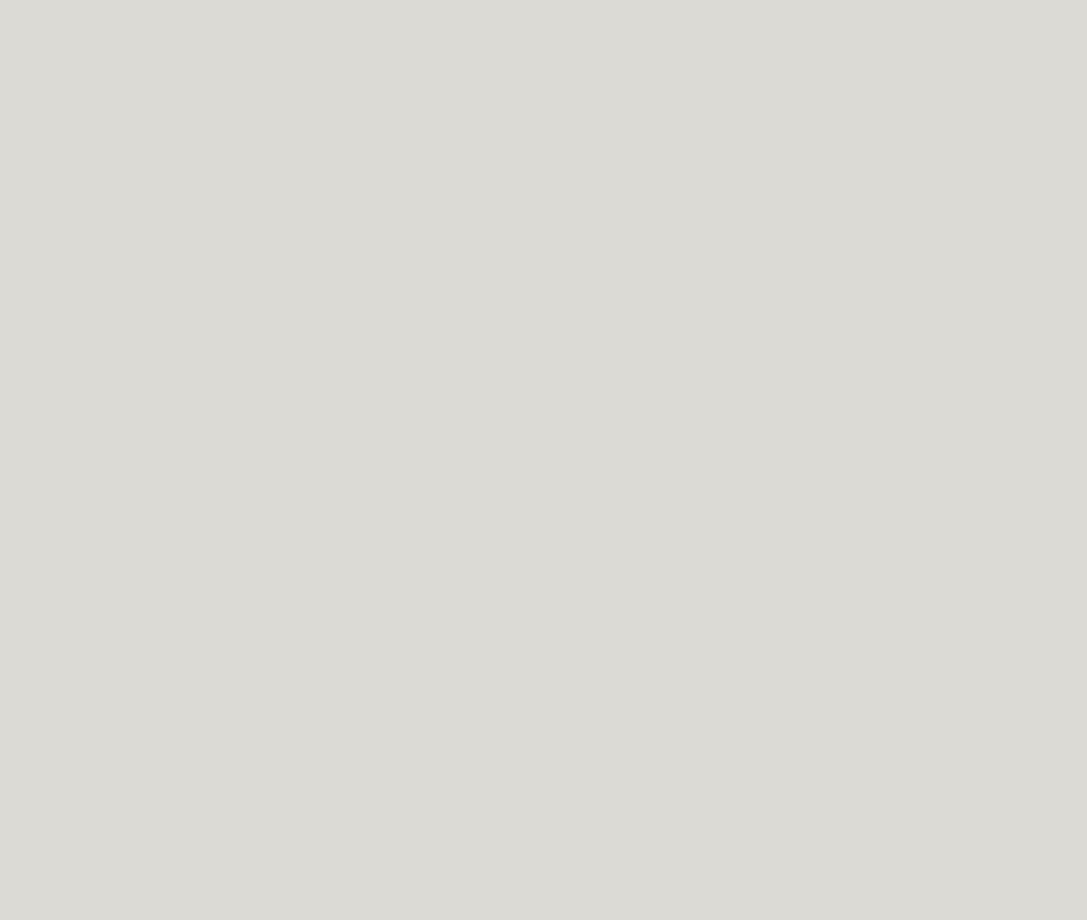
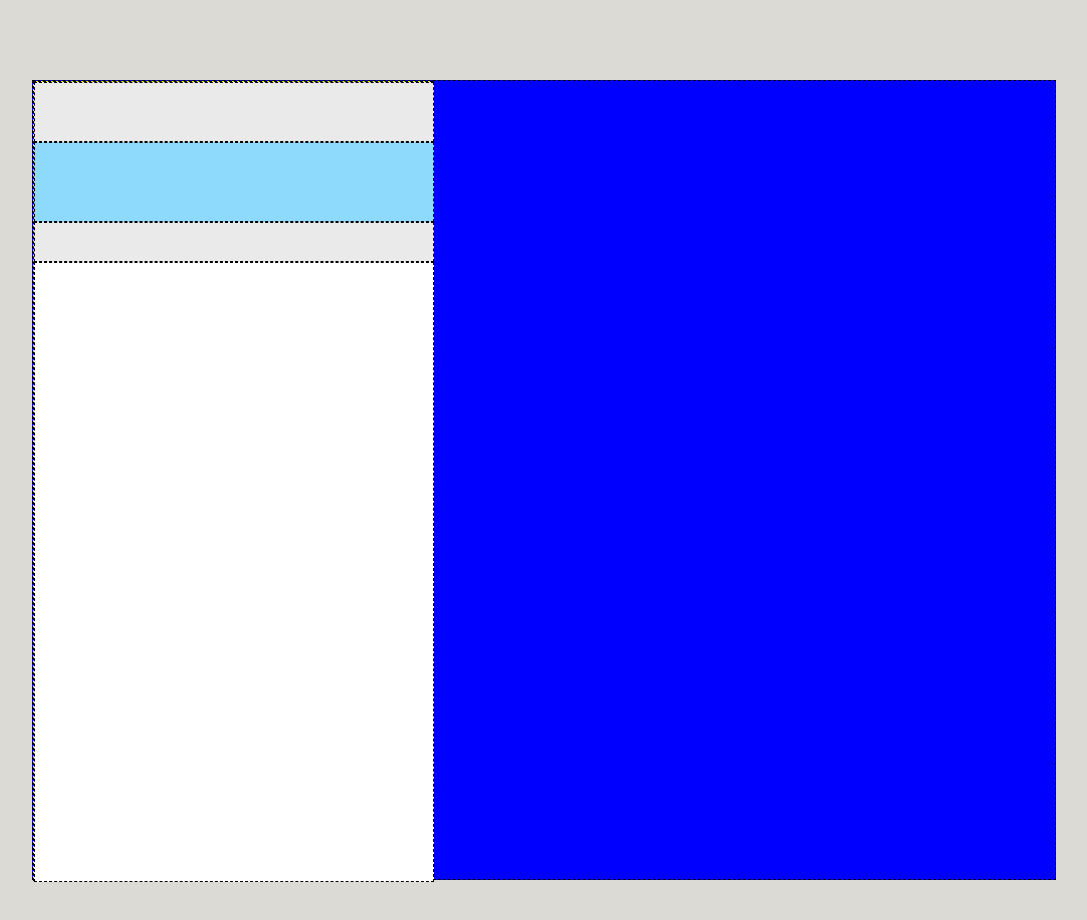
Before and after one commit to emamoldo/html-css-boolzapp, a plain HTML site: page index.html in a window 1280 px wide. Shown: the whole page, without its empty margins (96-1183 px from the left). Before the commit the page ends 800 px from the top, so only its background shows below. Drawn offline with Linux system fonts and the light colour scheme.

Commit message:
Add Main Container and Container Left

```diff
--- a/assets/css/style.css
+++ b/assets/css/style.css
@@ -19,3 +19,65 @@ body{ /* --> Da aggiungere il comando per la sfumatura */
     background-color: var(--bool-body-backgc-bottom);
 }
 /* /Body */
+
+/* Main Container */
+.container{
+    max-width: 1545px;
+    width: 80%;
+    height: 800px;
+    margin: 80px auto;
+    background-color: blue;
+    display: flex;
+
+    box-sizing: border-box;
+    border: 1px dashed;
+}
+/* /Main Container */
+
+
+/* Container Left */
+.left_sections{
+    width: 400px;
+    height: 800px;
+    background-color: yellow;
+
+    box-sizing: border-box;
+    border: 1px dashed;
+}
+
+.account{
+    width: 400px;
+    height: 60px;
+    background-color: var(--bool-main-account);
+
+    box-sizing: border-box;
+    border: 1px dashed;
+}
+
+.notifications{
+    width: 400px;
+    height: 80px;
+    background-color: var(--bool-notification-backgc);
+
+    box-sizing: border-box;
+    border: 1px dashed;
+}
+
+.search{
+    width: 400px;
+    height: 40px;
+    background-color: var(--bool-main-account);
+
+    box-sizing: border-box;
+    border: 1px dashed;
+}
+
+.contacts{
+    width: 400px;
+    height: 620px;
+    background-color: white;
+
+    box-sizing: border-box;
+    border: 1px dashed;
+}
+/* /Container Left */
--- a/index.html
+++ b/index.html
@@ -8,6 +8,19 @@
 </head>
 
 <body>
+   <!-- Main with the Main Container -->
+   <main class="container">
 
+    <!-- div with Container Left -->
+    <div class="container_left">
+        <div class="left_sections">
+            <section class="account"></section>
+            <section class="notifications"></section>
+            <section class="search"></section>
+            <section class="contacts"></section>
+        </div>
+    </div>
+    <!-- /div with Container Left -->
+   </main>
 </body>
 </html>
```
